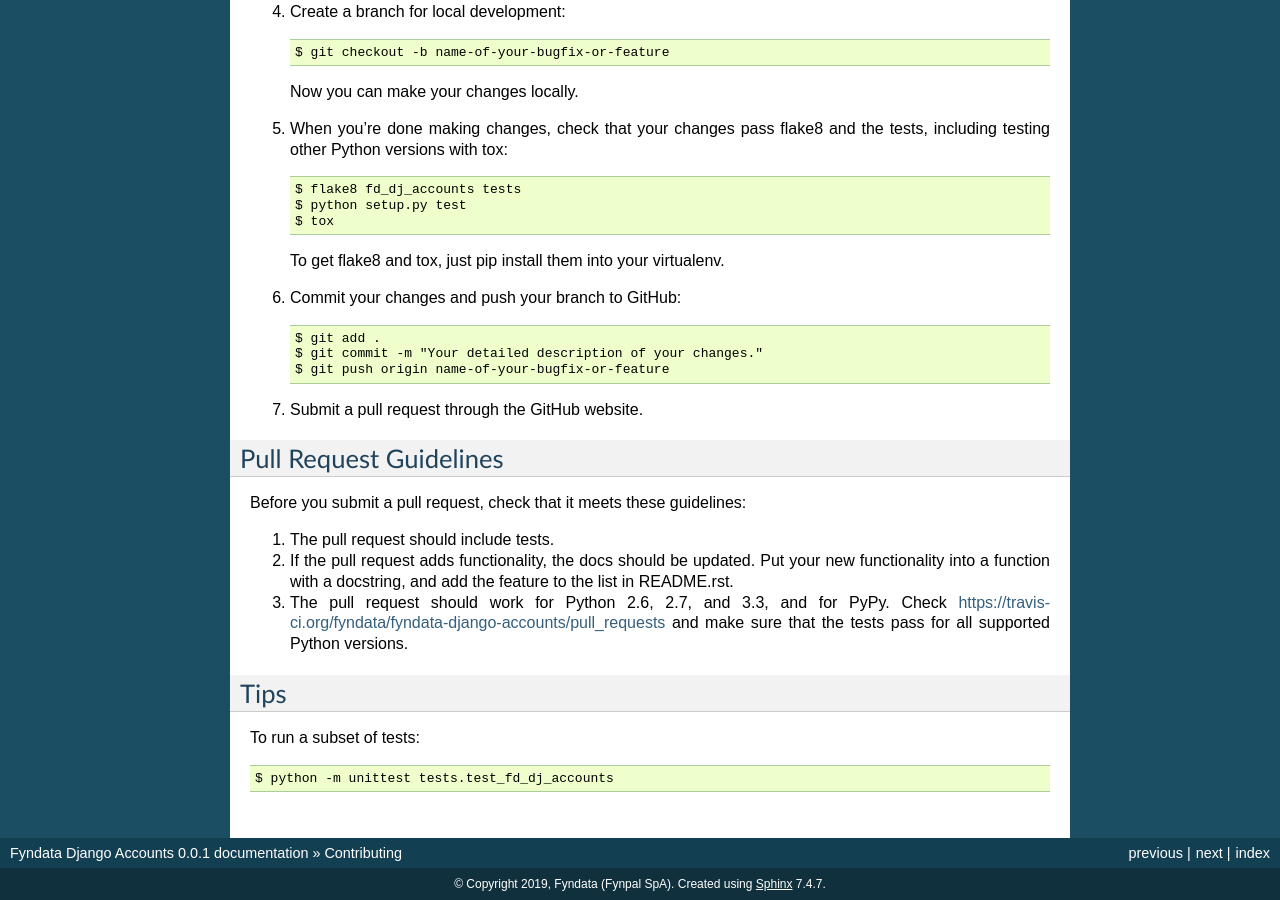
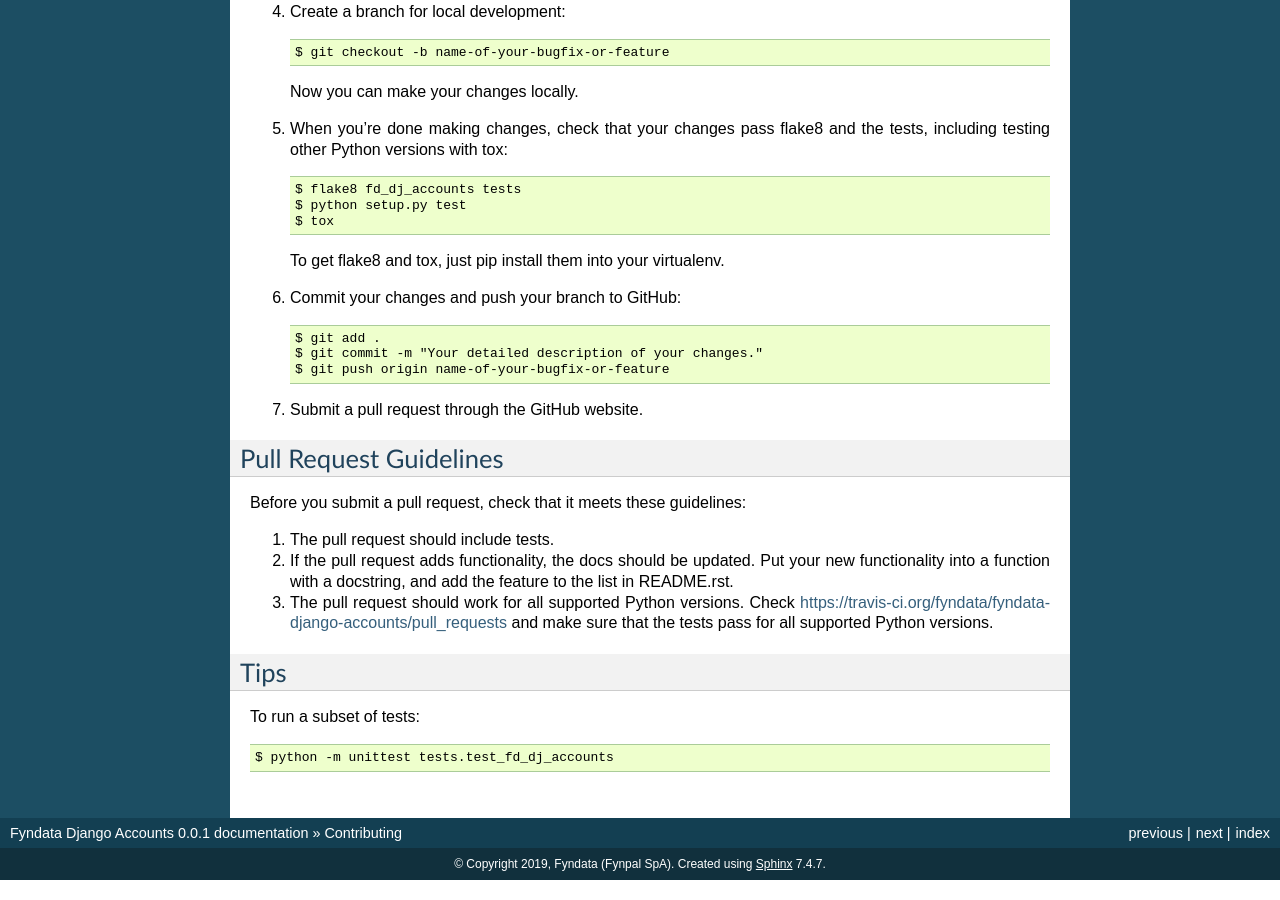
Before and after one commit to cordada/fd-django-accounts, a Sphinx documentation site: the page built from docs/contributing.rst, in a window 1280 px wide and 900 px high, scrolled down 1311 px. Built offline with Sphinx 7.4.7, drawn with Linux system fonts in a browser that asks for light colours.

Commit message:
Python: only supported versions are 3.6 and 3.7
Remove unnecessary Python 2 compatibility stuff.
- file encoding
- unicode
- `from __future__ ...`
- 3rd-party package 'mock'

Also fix 'tox' config.

```diff
--- a/CONTRIBUTING.rst
+++ b/CONTRIBUTING.rst
@@ -100,7 +100,7 @@
 2. If the pull request adds functionality, the docs should be updated. Put
    your new functionality into a function with a docstring, and add the
    feature to the list in README.rst.
-3. The pull request should work for Python 2.6, 2.7, and 3.3, and for PyPy. Check
+3. The pull request should work for all supported Python versions. Check
    https://travis-ci.org/fyndata/fyndata-django-accounts/pull_requests
    and make sure that the tests pass for all supported Python versions.
 
--- a/docs/conf.py
+++ b/docs/conf.py
@@ -1,4 +1,3 @@
-# -*- coding: utf-8 -*-
 #
 # complexity documentation build configuration file, created by
 # sphinx-quickstart on Tue Jul  9 22:26:36 2013.
@@ -46,8 +45,8 @@
 master_doc = 'index'
 
 # General information about the project.
-project = u'Fyndata Django Accounts'
-copyright = u'2019, Fyndata (Fynpal SpA)'
+project = 'Fyndata Django Accounts'
+copyright = '2019, Fyndata (Fynpal SpA)'
 
 # The version info for the project you're documenting, acts as replacement for
 # |version| and |release|, also used in various other places throughout the
@@ -192,8 +191,8 @@
 # Grouping the document tree into LaTeX files. List of tuples
 # (source start file, target name, title, author, documentclass [howto/manual]).
 latex_documents = [
-  ('index', 'fyndata-django-accounts.tex', u'Fyndata Django Accounts Documentation',
-   u'Fyndata (Fynpal SpA)', 'manual'),
+  ('index', 'fyndata-django-accounts.tex', 'Fyndata Django Accounts Documentation',
+   'Fyndata (Fynpal SpA)', 'manual'),
 ]
 
 # The name of an image file (relative to this directory) to place at the top of
@@ -222,8 +221,8 @@
 # One entry per manual page. List of tuples
 # (source start file, name, description, authors, manual section).
 man_pages = [
-    ('index', 'fyndata-django-accounts', u'Fyndata Django Accounts Documentation',
-     [u'Fyndata (Fynpal SpA)'], 1)
+    ('index', 'fyndata-django-accounts', 'Fyndata Django Accounts Documentation',
+     ['Fyndata (Fynpal SpA)'], 1)
 ]
 
 # If true, show URL addresses after external links.
@@ -236,8 +235,8 @@
 # (source start file, target name, title, author,
 #  dir menu entry, description, category)
 texinfo_documents = [
-  ('index', 'fyndata-django-accounts', u'Fyndata Django Accounts Documentation',
-   u'Fyndata (Fynpal SpA)', 'fyndata-django-accounts', 'One line description of project.',
+  ('index', 'fyndata-django-accounts', 'Fyndata Django Accounts Documentation',
+   'Fyndata (Fynpal SpA)', 'fyndata-django-accounts', 'One line description of project.',
    'Miscellaneous'),
 ]
 
--- a/manage.py
+++ b/manage.py
@@ -1,7 +1,4 @@
 #!/usr/bin/env python
-# -*- coding: utf-8 -*-
-from __future__ import unicode_literals, absolute_import
-
 import os
 import sys
 
--- a/requirements_test.txt
+++ b/requirements_test.txt
@@ -1,5 +1,4 @@
 coverage==4.4.1
-mock>=1.0.1
 flake8>=2.1.0
 tox>=1.7.0
 codecov>=2.0.0
--- a/runtests.py
+++ b/runtests.py
@@ -1,7 +1,4 @@
 #!/usr/bin/env python
-# -*- coding: utf-8
-from __future__ import unicode_literals, absolute_import
-
 import os
 import sys
 
```
Also changed, not shown: setup.py (+4 -3 lines), 8 other files.
